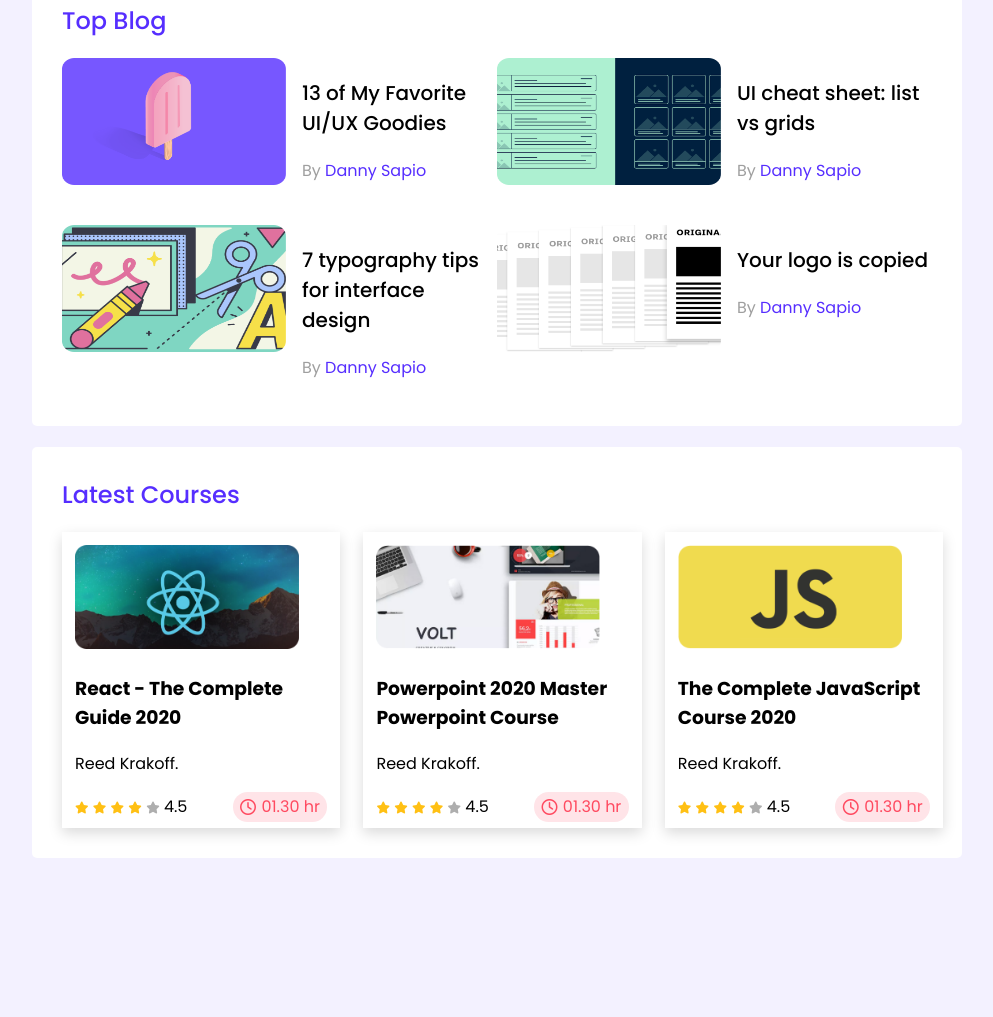
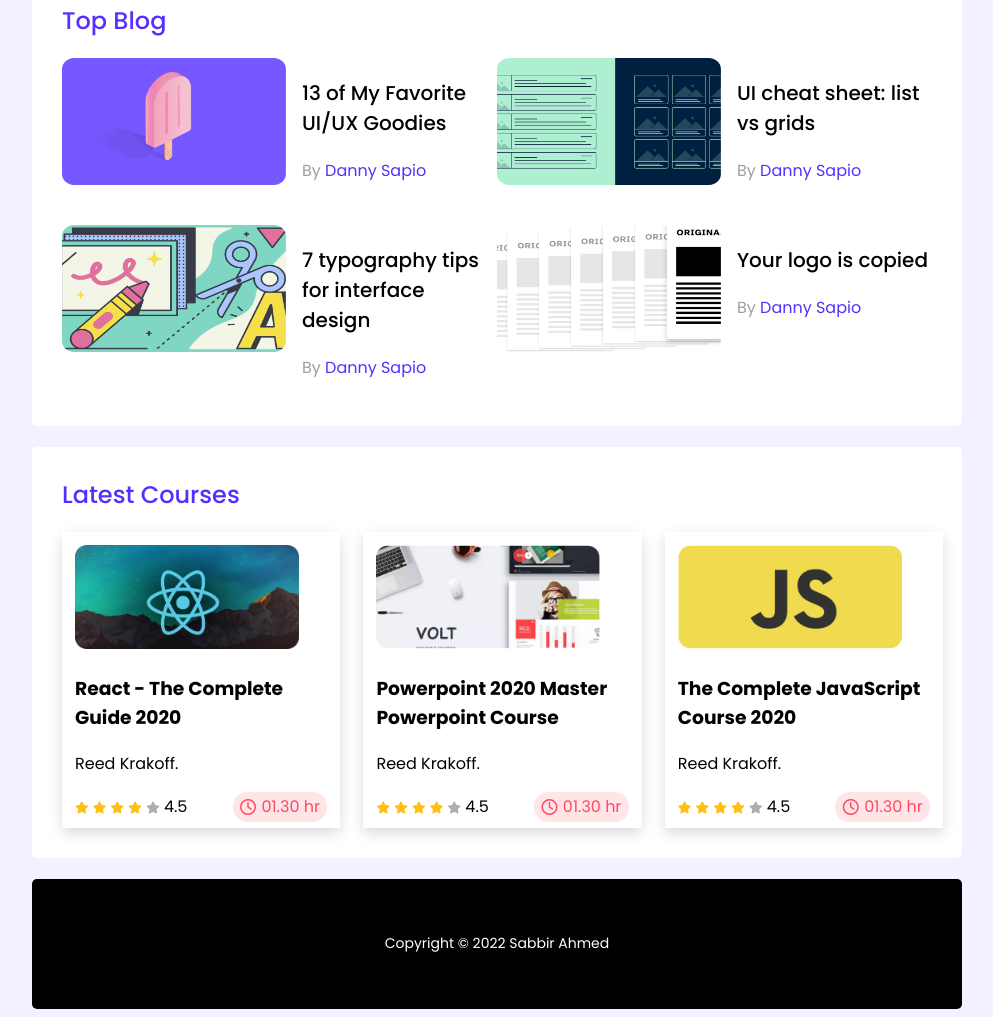
Before and after one commit to sabbir10s/leader-board-css3, a plain HTML site: page index.html in a window 1280 px wide. Shown: the part 415-1432 px from the top of the page, without its empty margins (143-1136 px from the left). Before the commit the page ends 1281 px from the top, so only its background shows below. Drawn offline with Linux system fonts and the light colour scheme.

Commit message:
footer added

```diff
--- a/index.html
+++ b/index.html
@@ -188,6 +188,15 @@
                 </article>
             </div>
         </section>
+        <footer>
+            <div class="footer">
+                <div class="footer-container">
+                    <div class="footer-content">
+                        <p>Copyright © 2022 Sabbir Ahmed</p>
+                    </div>
+                </div>
+            </div>
+            <!-- </footer> -->
     </main>
 </body>
 
--- a/styles/style.css
+++ b/styles/style.css
@@ -206,13 +206,39 @@
 .course-duration {
     color: #FF4A60;
     background-color: #FFE4E8;
-    /* padding: 5px; */
     border-radius: 14.69px;
     height: 29.38px;
     width: 94.83px;
     display: flex;
     align-items: center;
     justify-content: center;
+}
+
+/*  -----------------
+     Footer Design
+-------------------- */
+.footer {
+    background-color: rgb(0, 0, 0);
+    display: flex;
+    align-items: center;
+    justify-content: center;
+    width: 870px;
+    padding: 30px;
+    margin-top: 21px;
+    border-radius: 5px;
+}
+
+.footer-content {
+    color: white;
+    height: 70px;
+    display: flex;
+    justify-content: center;
+    align-items: center;
+}
+
+.footer-content p {
+    font-weight: 400;
+    font-size: 14px;
 }
 
 /*--------------------------
```
